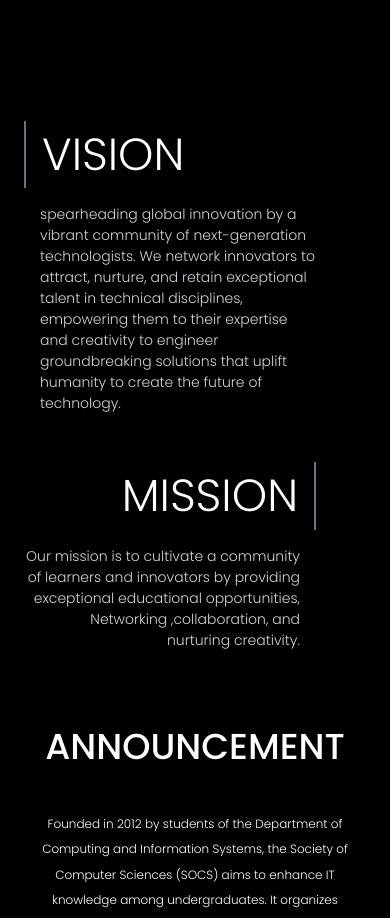
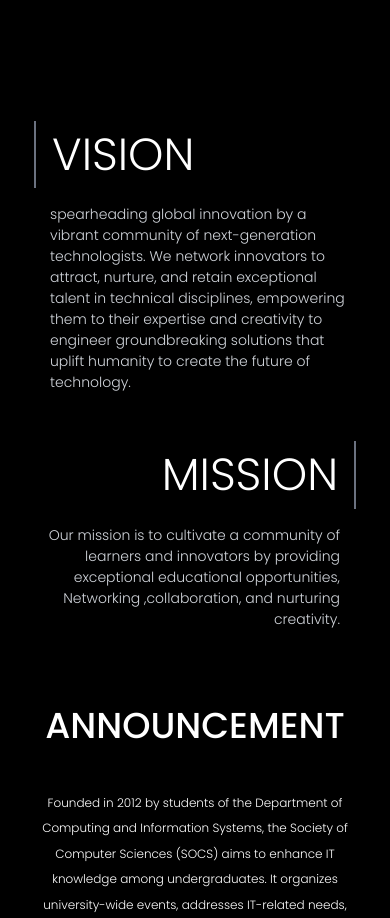
Before and after one commit to GihanSVND/SOCS-Website-Front_end, a Next.js app in the folder socs_website/: page /public/about in a window 390 px wide. Shown: the part 1060-1978 px from the top of the page. Built offline with nearby package versions, Linux system fonts and the light colour scheme.

Commit message:
Fix responsiveness

```diff
--- a/socs_website/src/app/public/about/page.tsx
+++ b/socs_website/src/app/public/about/page.tsx
@@ -84,7 +84,7 @@ export default function About() {
           </div>
 
           {/* Right Text */}
-          <div className="space-y-12 mt-20" style={{ marginRight: "50px" }}>
+          <div className="space-y-12 mt-20 mx-[10px] " >
 
             {/* Vision Section */}
             <div className="text-left">
```
